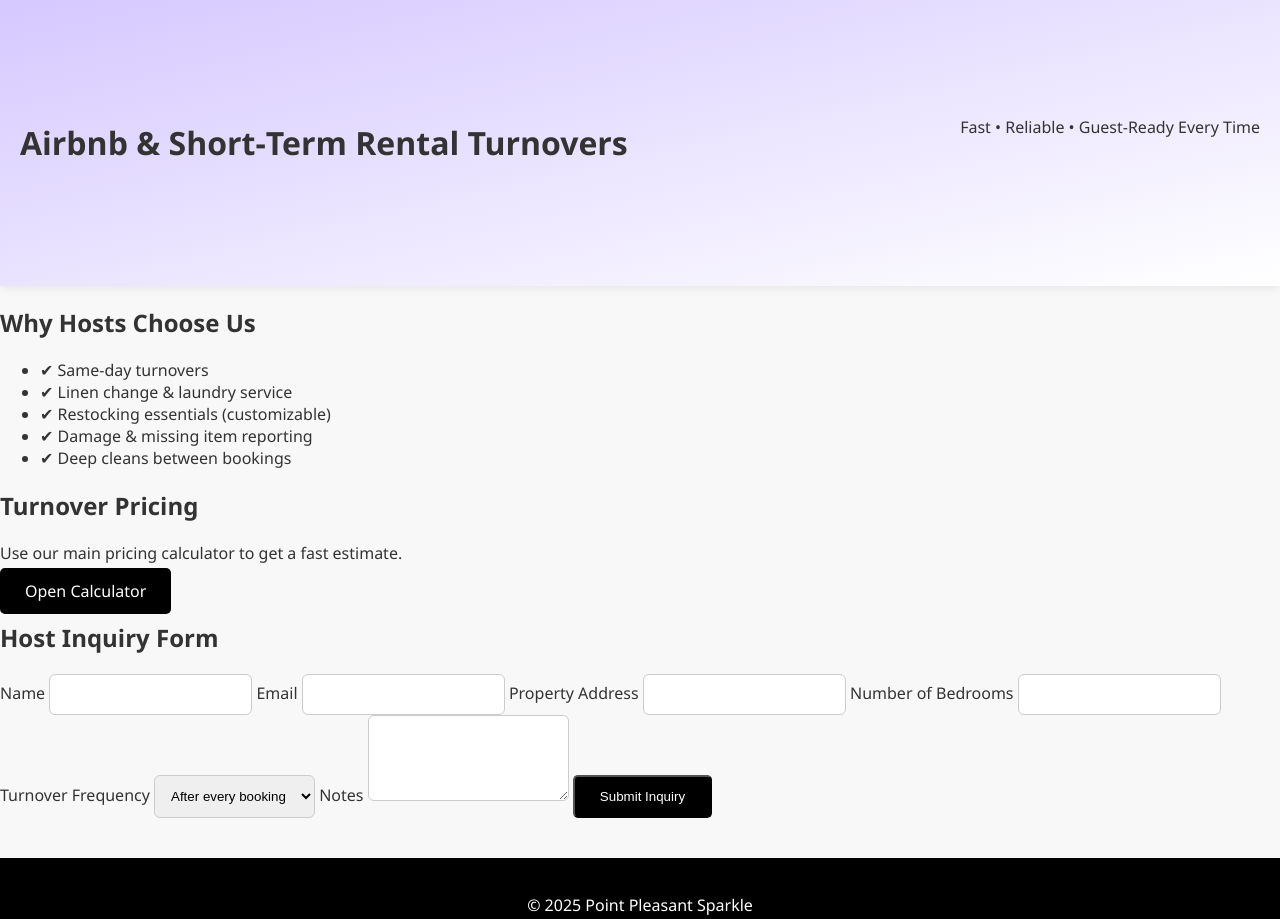
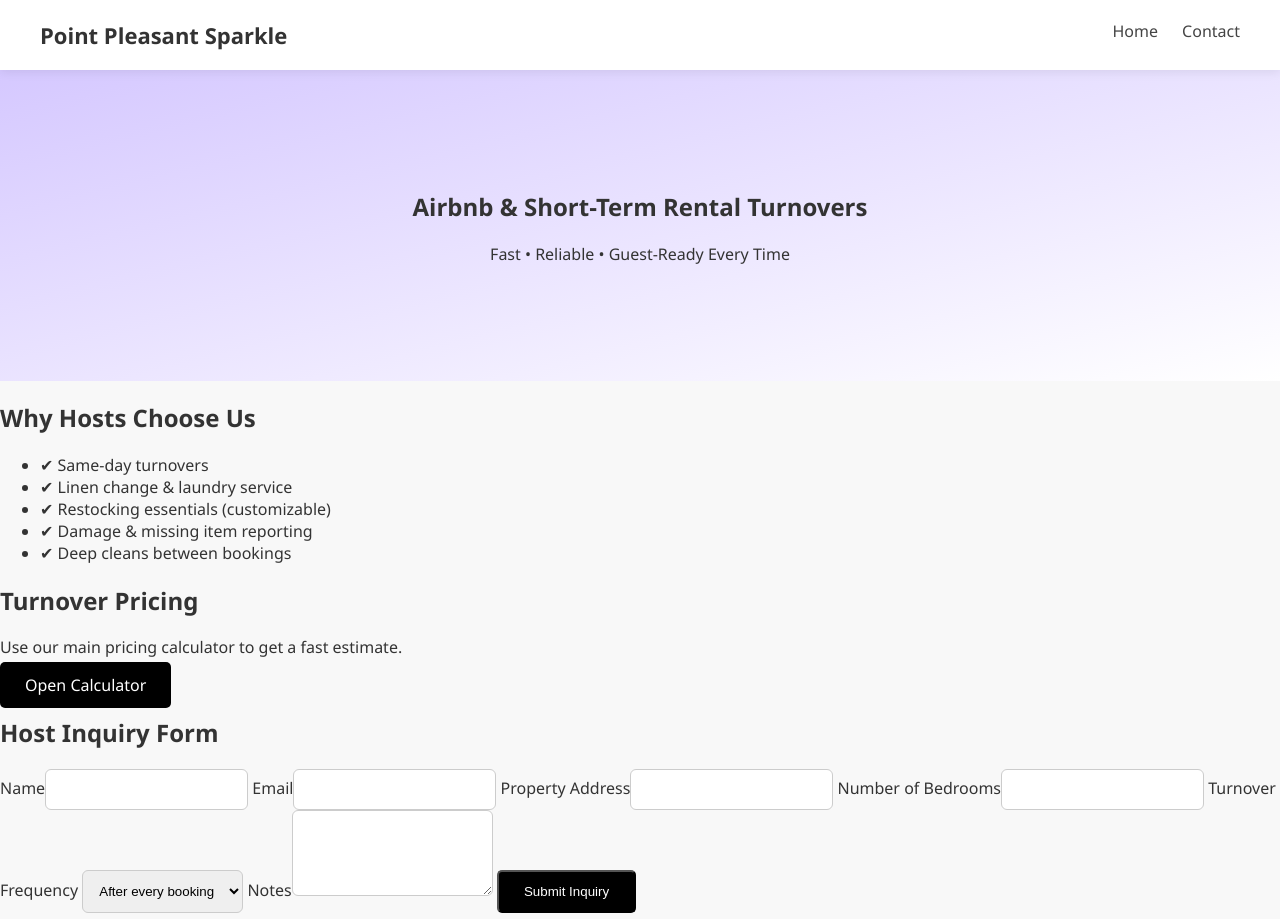
Before and after one commit to LaurenMurphyMLEngineer/point-pleasant-sparkle, a plain HTML site: page airbnb.html in a window 1280 px wide. Shown: the top 919 px of the page. Drawn offline with Linux system fonts and the light colour scheme.

Commit message:
Update airbnb.html

```diff
--- a/airbnb.html
+++ b/airbnb.html
@@ -1,21 +1,31 @@
 <!DOCTYPE html>
 <html lang="en">
 <head>
-  <meta charset="UTF-8" />
-  <meta name="viewport" content="width=device-width, initial-scale=1.0" />
+<meta charset="UTF-8">
+<meta name="viewport" content="width=device-width, initial-scale=1.0">
 <title>Airbnb Host Cleaning • Point Pleasant Sparkle</title>
-  <link rel="stylesheet" href="styles.css" />
+<link rel="stylesheet" href="styles.css">
+<link rel="stylesheet" href="https://cdnjs.cloudflare.com/ajax/libs/font-awesome/6.4.0/css/all.min.css">
 </head>
 <body>
-  <header class="hero small-hero">
-    <h1>Airbnb & Short‑Term Rental Turnovers</h1>
-    <p>Fast • Reliable • Guest‑Ready Every Time</p>
+
+<header>
+    <div class="logo">Point Pleasant Sparkle</div>
+    <nav>
+        <a href="index.html">Home</a>
+        <a href="#contact">Contact</a>
+    </nav>
 </header>
+
+<section class="hero">
+    <h1>Airbnb & Short-Term Rental Turnovers</h1>
+    <p>Fast • Reliable • Guest-Ready Every Time</p>
+</section>
 
 <section class="section">
     <h2>Why Hosts Choose Us</h2>
     <ul>
-      <li>✔ Same‑day turnovers</li>
+      <li>✔ Same-day turnovers</li>
       <li>✔ Linen change & laundry service</li>
       <li>✔ Restocking essentials (customizable)</li>
       <li>✔ Damage & missing item reporting</li>
@@ -29,37 +39,27 @@
     <a class="btn" href="index.html#pricing">Open Calculator</a>
 </section>
 
-  <section class="section">
+<section class="section" id="contact">
     <h2>Host Inquiry Form</h2>
     <form action="https://formsubmit.co/YOUR-EMAIL" method="POST">
       <input type="hidden" name="_captcha" value="false" />
       <input type="hidden" name="_subject" value="New Airbnb Host Inquiry" />
-
-      <label>Name</label>
-      <input type="text" name="name" required />
-
-      <label>Email</label>
-      <input type="email" name="email" required />
-
-      <label>Property Address</label>
-      <input type="text" name="address" required />
-
-      <label>Number of Bedrooms</label>
-      <input type="number" name="bedrooms" min="1" required />
-
+      <label>Name</label><input type="text" name="name" required />
+      <label>Email</label><input type="email" name="email" required />
+      <label>Property Address</label><input type="text" name="address" required />
+      <label>Number of Bedrooms</label><input type="number" name="bedrooms" min="1" required />
       <label>Turnover Frequency</label>
       <select name="frequency" required>
         <option>After every booking</option>
         <option>Weekly</option>
-        <option>Bi‑weekly</option>
+        <option>Bi-weekly</option>
       </select>
-
-      <label>Notes</label>
-      <textarea name="notes" rows="4"></textarea>
-
+      <label>Notes</label><textarea name="notes" rows="4"></textarea>
       <button type="submit" class="btn">Submit Inquiry</button>
     </form>
 </section>
+
+<script src="//code.tidio.co/YOUR_TIDIO_KEY.js" async></script>
 
 <footer>
 <p>© 2025 Point Pleasant Sparkle</p>
```
Lines whose indentation alone changed are shown as unchanged.
